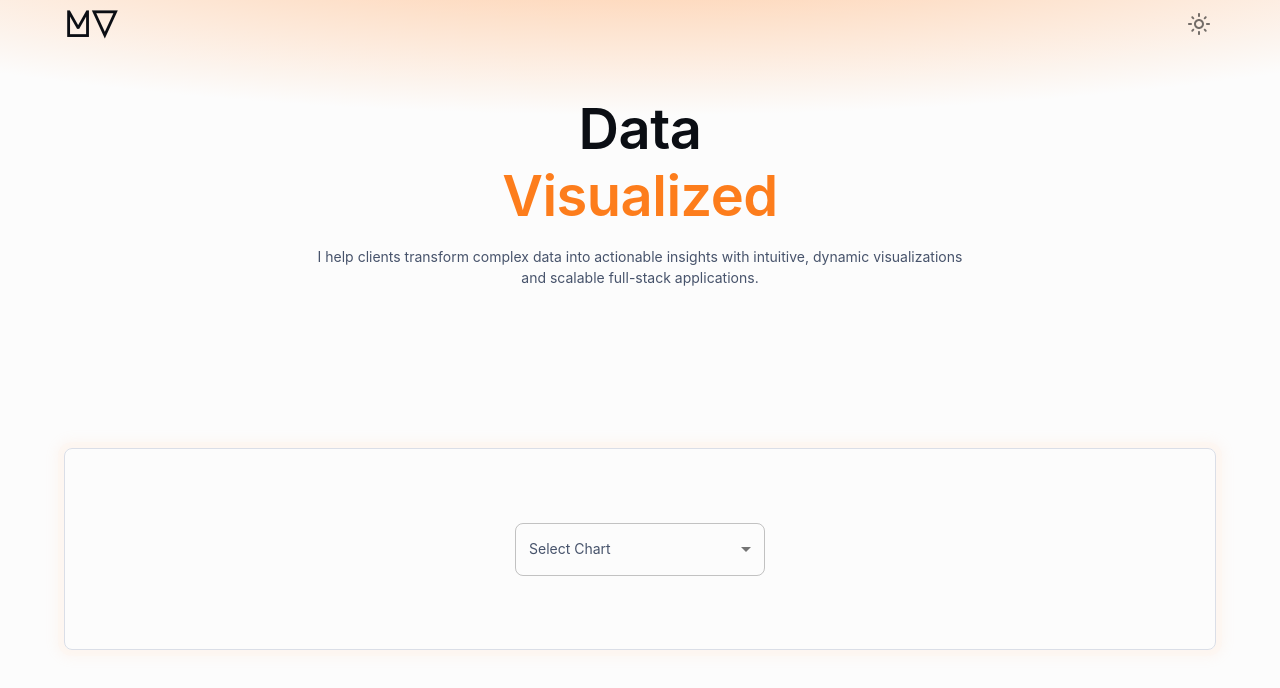
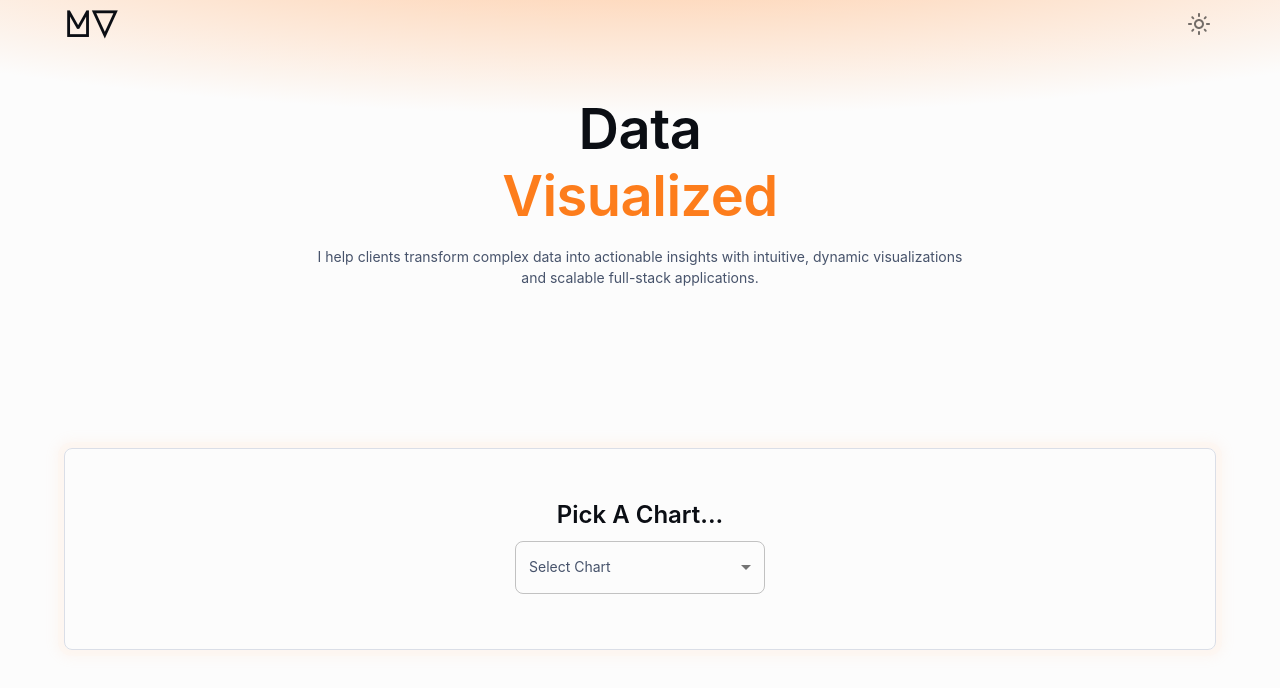
Before and after one commit to mvaughn1234/Portfolio, a React (Vite) app: page / in a window 1280 px wide. Shown: the top 688 px of the page. Built offline with nearby package versions, Linux system fonts and the light colour scheme.

Commit message:
Removed the console logs from EducationResults.tsx.

```diff
--- a/src/components/ChartPlayground.tsx
+++ b/src/components/ChartPlayground.tsx
@@ -85,8 +85,8 @@ const InteractionsWrapper: React.FC<InteractionsWrapperProps> = ({selectedGraph,
 					value={xSwitch}
 					onChange={handleEducationSwitch}
 				>
-					<FormControlLabel value="study_hours" control={<Radio />} label="Study Hours"/>
-					<FormControlLabel value="sleep_hours" control={<Radio />} label="Sleep Hours"/>
+					<FormControlLabel value="study_hours" control={<Radio/>} label="Study Hours"/>
+					<FormControlLabel value="sleep_hours" control={<Radio/>} label="Sleep Hours"/>
 				</RadioGroup>
 			</FormControl>
 		)
@@ -131,8 +131,18 @@ const ChartPlayground: React.FC = () => {
 			<StyledBox id="image">
 				{selectedChart === ''
 					?
-					<Box sx={(theme) => ({display: 'flex', width: '100%', height: useMediaQuery(theme.breakpoints.up('sm')) ? 200 : 300, alignItems: 'center', justifyContent: 'center'})}>
-						{graphSelect}
+					<Box sx={(theme) => ({
+						display: 'flex',
+						width: '100%',
+						// eslint-disable-next-line react-hooks/rules-of-hooks
+						height: useMediaQuery(theme.breakpoints.up('sm')) ? 200 : 300,
+						alignItems: 'center',
+						justifyContent: 'center'
+					})}>
+						<Stack sx={{width: '100%', alignItems: 'center'}}>
+							<Typography variant="h4">Pick A Chart...</Typography>
+							{graphSelect}
+						</Stack>
 					</Box>
 					:
 					<Fade in={selectedChart !== ''} timeout={500}>
@@ -141,10 +151,11 @@ const ChartPlayground: React.FC = () => {
 								<Grid size={{xs: 12, sm: 8, md: 8}} sx={{height: {sm: '100%'}, px: 2}}>
 									<GraphWrapper selectedGraph={selectedChart} interactionProps={interactionProps}/>
 								</Grid>
-								<Grid size={{xs: 12, sm: 4, md: 4}} sx={{display: 'flex', height: {sm: '100%'}, alignItems: 'center', justifyContent: 'center'}}>
+								<Grid size={{xs: 12, sm: 4, md: 4}}
+											sx={{display: 'flex', height: {sm: '100%'}, alignItems: 'center', justifyContent: 'center'}}>
 									<Stack spacing={2} sx={{alignItems: 'flex-start', justifyContent: 'center', p: 2}}>
 										{graphSelect}
-										<Divider />
+										<Divider/>
 										<InteractionsWrapper
 											selectedGraph={selectedChart}
 											handleSetInteractionProps={handleSetInteractionProps}
--- a/src/components/Hero.tsx
+++ b/src/components/Hero.tsx
@@ -39,9 +39,6 @@ const Hero: React.FC = () => {
 						<Typography
 							variant="h1"
 							sx={{
-								// display: 'flex',
-								// flexDirection: { xs: 'column', sm: 'row' },
-								// alignItems: 'center',
 								fontSize: 'clamp(3rem, 10vw, 3.5rem)',
 							}}
 						>
--- a/src/components/Project1.tsx
+++ b/src/components/Project1.tsx
@@ -3,6 +3,11 @@ import React from 'react'
 const Project1: React.FC = () => {
 	return (
 		<></>
+		// <Stack sx={(theme) => ({height: 500, backgroundColor: theme.palette.background.paper})}>
+		// 	<Typography variant="h2">Satisfactory Calculator</Typography>
+		// 	<Typography variant="h7">The app is designed optimize production lines in the game Satisfactory, helping players minimize resource usage, and maximize efficiency.
+		// 	</Typography>
+		// </Stack>
 	)
 }
 
--- a/src/components/charts/EducationResults.tsx
+++ b/src/components/charts/EducationResults.tsx
@@ -63,7 +63,6 @@ const EducationResults: React.FC<EducationResultsProps> = ({width, height, xSwit
 		if (!svgRef.current || !dataIndexed || !(dataIndexed.study_hours.length > 0)) return;
 
 		const margin = {top: 30, right: 50, bottom: 30, left: 50}
-		console.log("data indexed: ", dataIndexed)
 		const svg = d3.select<SVGSVGElement, StudentData>(svgRef.current)
 			.attr('width', width)
 			.attr('height', height)
@@ -135,7 +134,6 @@ const EducationResults: React.FC<EducationResultsProps> = ({width, height, xSwit
 			.join(
 				enter => {
 					const e = enter.append('circle')
-						// .call(enter => enter.append("title").text(d => `Grades: ${d.grades}\nHours Studied: ${d.study_hours}\nHours Slept: ${d.sleep_hours}\nAttendance: ${d.attendance}\nSocioeconomic Score: ${d.socioeconomic_score}`))
 						.attr("cx", d => xScale(d[xSwitch]))
 						.attr("cy", d => yScale(d.grades))
 						.attr("fill", d => attendanceScale(d.attendance))
@@ -184,7 +182,6 @@ const EducationResults: React.FC<EducationResultsProps> = ({width, height, xSwit
 						.attr("fill", d => attendanceScale(d.attendance))
 						.attr("r", d => seScale(d.socioeconomic_score))
 
-					// .select("title").text(d => `Grades: ${d.grades}\nHours Studied: ${d.study_hours}\nHours Slept: ${d.sleep_hours}\nAttendance: ${d.attendance}\nSocioeconomic Score: ${d.socioeconomic_score}`)
 					return update
 				},
 				exit => {
@@ -264,7 +261,6 @@ const EducationResults: React.FC<EducationResultsProps> = ({width, height, xSwit
 				.attr("dy", "0.35em") // Adjust vertical alignment
 				.attr("text-anchor", "middle") // Align text to the end
 				.attr("transform", `rotate(90, ${legendX + 20}, ${legendY + legendHeight / 2})`) // Rotate 90 degrees
-				// .attr("transform", "rotate(0)")
 				.attr("font-size", "12px")
 				.attr("fill", "currentColor")
 				.text("Attendance");
@@ -303,7 +299,6 @@ const EducationResults: React.FC<EducationResultsProps> = ({width, height, xSwit
 	}, [dataIndexed, width, height, xSwitch]);
 
 	useEffect(() => {
-		// Define the file path (adjust if the CSV file is hosted elsewhere)
 		const csvFilePath = './assets/data/predicted_student_performance.csv';
 
 		// Fetch and parse the CSV
@@ -313,7 +308,6 @@ const EducationResults: React.FC<EducationResultsProps> = ({width, height, xSwit
 			skipEmptyLines: true,
 			complete: (result) => {
 				const rawData = result.data as RawStudentData[]; // Correctly access the data property
-				console.log("raw data: ", rawData)
 				const processedData = rawData.map((row, i) => ({
 					id: i,
 					study_hours: parseFloat(row["Study Hours"]),
```
Also changed, not shown: 1 other file (tests, documents, lock files or other folders).
